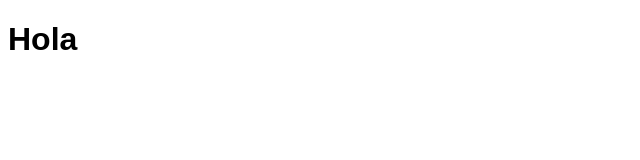
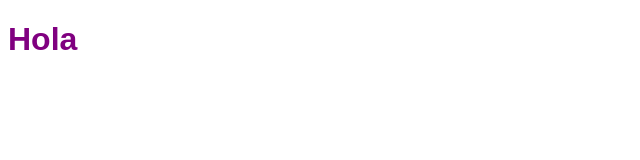
Before and after one commit to roxybu/flexbox-navbar, a plain HTML site: page index.html in a window 1280 px wide. Shown: the full height of the page, 0-640 px from the left. Drawn offline with Linux system fonts and the light colour scheme.

Commit message:
add color

```diff
--- a/css/styles.css
+++ b/css/styles.css
@@ -2,4 +2,5 @@ h1
 {
 
 	font-family: sans-serif;
+	color:purple;
 }
```
